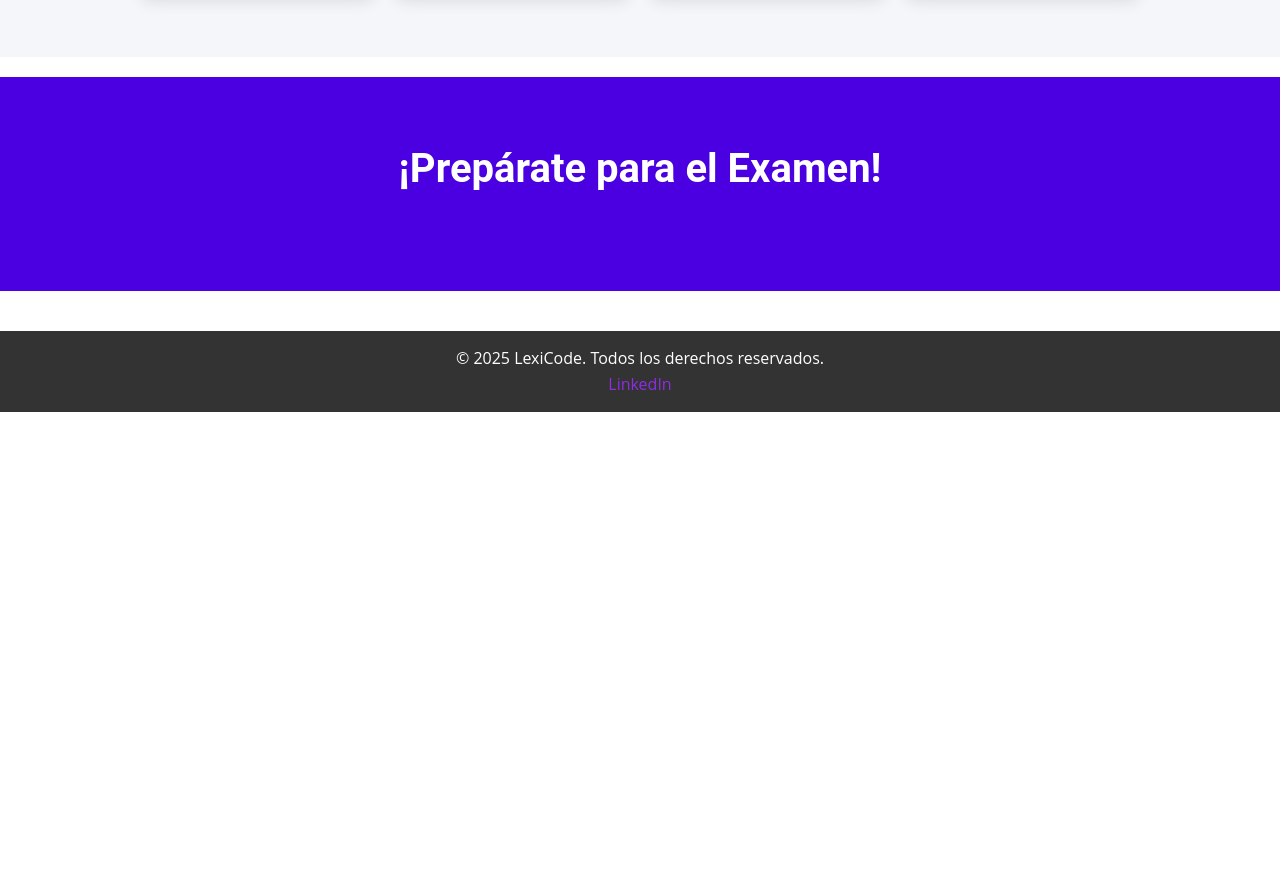
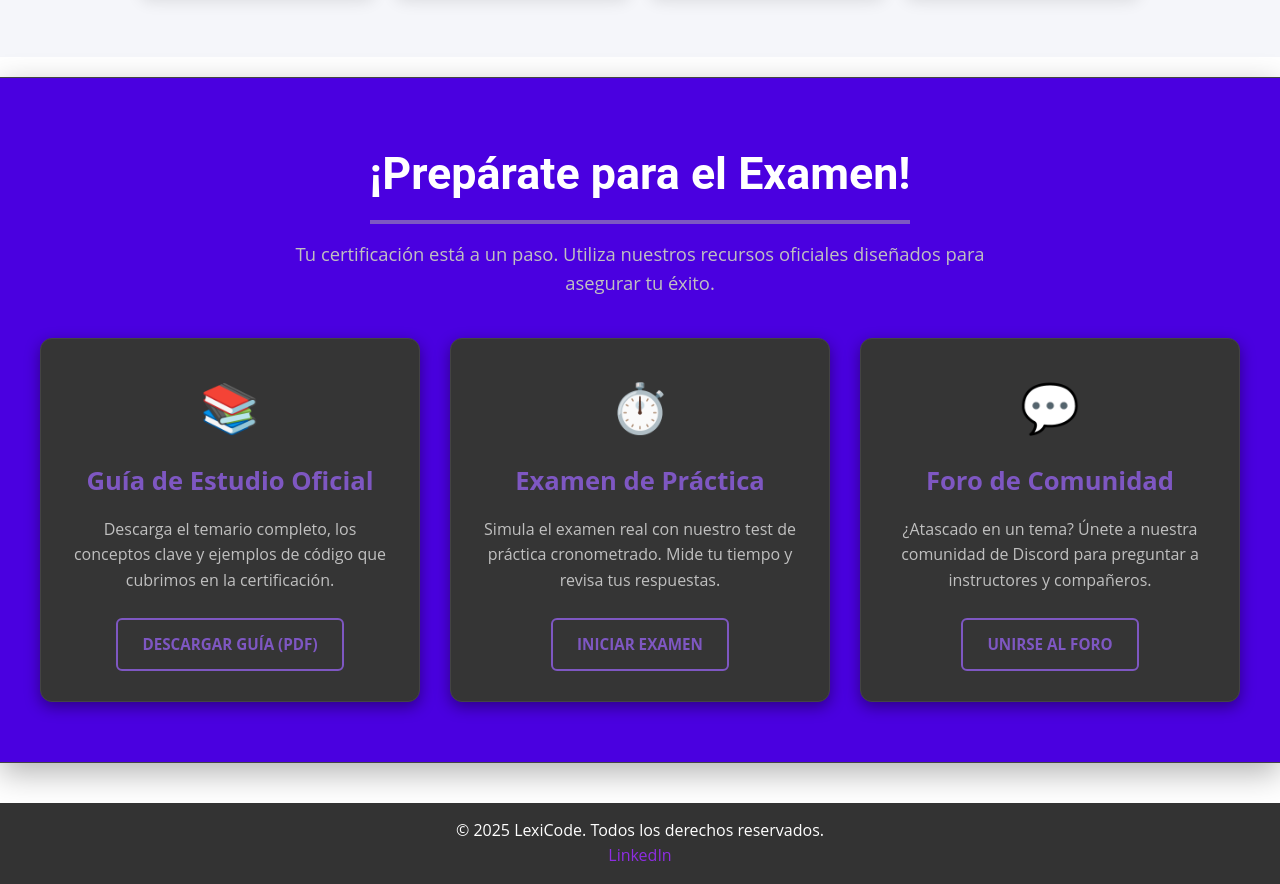
Before and after one commit to https-Contreras/Proyecto-Parcial-2, a website: page Frontend/index.html in a window 1280 px wide. Shown: the part 1073-1957 px from the top of the page. Before the commit the page ends 1485 px from the top, so only its background shows below. Drawn offline with Linux system fonts and the light colour scheme; some packages are replaced by stand-ins of ours; a script that the page names is missing.

Commit message:
Actualizado

```diff
--- a/Frontend/CSS/styles.css
+++ b/Frontend/CSS/styles.css
@@ -406,6 +406,113 @@ h2 {
     margin-right: auto;
 }
 
+
+
+
+
+.section-callout {
+    /* Usamos el color de tarjeta principal para el fondo de la sección */
+    background-color: var(--card-bg-main, #2a2a2a);
+    padding: 60px 20px;
+    text-align: center;
+    border-top: 1px solid var(--border-color, #444);
+    border-bottom: 1px solid var(--border-color, #444);
+    box-shadow: 0 10px 30px rgba(0, 0, 0, 0.3); /* Sombra suave */
+}
+
+.section-callout h2 {
+    font-size: 2.8rem;
+    color: #ffffff;
+    margin-top: 0;
+    margin-bottom: 15px;
+    border-bottom: 4px solid var(--accent-color, #7E57C2);
+    padding-bottom: 10px;
+    display: inline-block;
+}
+
+.section-callout .section-intro {
+    font-size: 1.15rem;
+    color: var(--text-light, #c0c0c0);
+    max-width: 700px;
+    margin: 0 auto 40px auto; /* Centrado */
+}
+
+/* --- El Contenedor de las Tarjetas (Grid) --- */
+.resource-hub {
+    display: grid;
+    /* Crea 3 columnas de tamaño similar */
+    grid-template-columns: repeat(auto-fit, minmax(300px, 1fr));
+    gap: 30px; /* Espacio entre tarjetas */
+    max-width: 1200px; /* Ancho máximo del grid */
+    margin: 0 auto; /* Centrar el grid */
+}
+
+/* --- La "Tarjetita" Individual de Recurso --- */
+.resource-card {
+    /* Usamos el fondo de las "tarjetitas" del formulario */
+    background-color: var(--form-group-bg, #353535);
+    border-radius: 12px;
+    padding: 30px;
+    border: 1px solid #444;
+    box-shadow: 0 5px 15px rgba(0, 0, 0, 0.4);
+
+    /* Efecto "lift" elegante */
+    transition: transform 0.3s ease, box-shadow 0.3s ease;
+}
+
+.resource-card:hover {
+    transform: translateY(-8px); /* Eleva la tarjeta */
+    box-shadow: 0 10px 25px rgba(0, 0, 0, 0.6);
+}
+
+/* --- Contenido de la Tarjeta --- */
+.resource-icon {
+    font-size: 3rem; /* Tamaño del emoji o ícono */
+    display: block;
+    margin-bottom: 15px;
+}
+
+.resource-card h3 {
+    font-size: 1.6rem;
+    color: var(--accent-color, #7E57C2); /* Título con acento */
+    margin-top: 0;
+    margin-bottom: 15px;
+}
+
+.resource-card p {
+    font-size: 1rem;
+    color: var(--text-light, #c0c0c0);
+    margin-bottom: 25px; /* Espacio antes del botón */
+    line-height: 1.6;
+}
+
+/* --- Botón Secundario (Estilo "Outline") --- */
+.btn-secondary {
+    display: inline-block;
+    padding: 12px 24px;
+    font-size: 0.95rem;
+    font-weight: bold;
+    text-decoration: none;
+    text-transform: uppercase;
+    border-radius: 6px;
+
+    /* Efecto Outline (Borde) */
+    background-color: transparent;
+    border: 2px solid var(--accent-color, #7E57C2);
+    color: var(--accent-color, #7E57C2);
+
+    transition: all 0.3s ease;
+}
+
+/* Efecto Hover del Botón: Se rellena */
+.btn-secondary:hover {
+    background-color: var(--accent-color, #7E57C2);
+    color: #ffffff;
+    transform: translateY(-2px);
+    box-shadow: 0 4px 15px rgba(126, 87, 194, 0.4);
+}
+
+
 /* --- Estructura del Formulario --- */
 #contact-form {
     display: flex;
--- a/Frontend/index.html
+++ b/Frontend/index.html
@@ -70,12 +70,45 @@
     </div>
 </section>
 
+<section id="cta-secondary" class="section-callout">
 
-        <section id="cta-secondary" class="section-callout">
-            <h2>¡Prepárate para el Examen!</h2>
-            <!-- ... Contenido ... -->
-        </section>
+    <h2>¡Prepárate para el Examen!</h2>
+    <p class="section-intro">
+        Tu certificación está a un paso. Utiliza nuestros recursos oficiales
+        diseñados para asegurar tu éxito.
+    </p>
 
+    <div class="resource-hub">
+
+        <div class="resource-card">
+            <span class="resource-icon">📚</span> <h3>Guía de Estudio Oficial</h3>
+            <p>
+                Descarga el temario completo, los conceptos clave y
+                ejemplos de código que cubrimos en la certificación.
+            </p>
+            <a href="#" class="btn btn-secondary">Descargar Guía (PDF)</a>
+        </div>
+
+        <div class="resource-card">
+            <span class="resource-icon">⏱️</span> <h3>Examen de Práctica</h3>
+            <p>
+                Simula el examen real con nuestro test de práctica cronometrado.
+                Mide tu tiempo y revisa tus respuestas.
+            </p>
+            <a href="#" class="btn btn-secondary">Iniciar Examen</a>
+        </div>
+
+        <div class="resource-card">
+            <span class="resource-icon">💬</span> <h3>Foro de Comunidad</h3>
+            <p>
+                ¿Atascado en un tema? Únete a nuestra comunidad de Discord
+                para preguntar a instructores y compañeros.
+            </p>
+            <a href="#" class="btn btn-secondary">Unirse al Foro</a>
+        </div>
+
+    </div>
+</section>
     </main>
 
     <div id="login-modal" class="modal">
```
